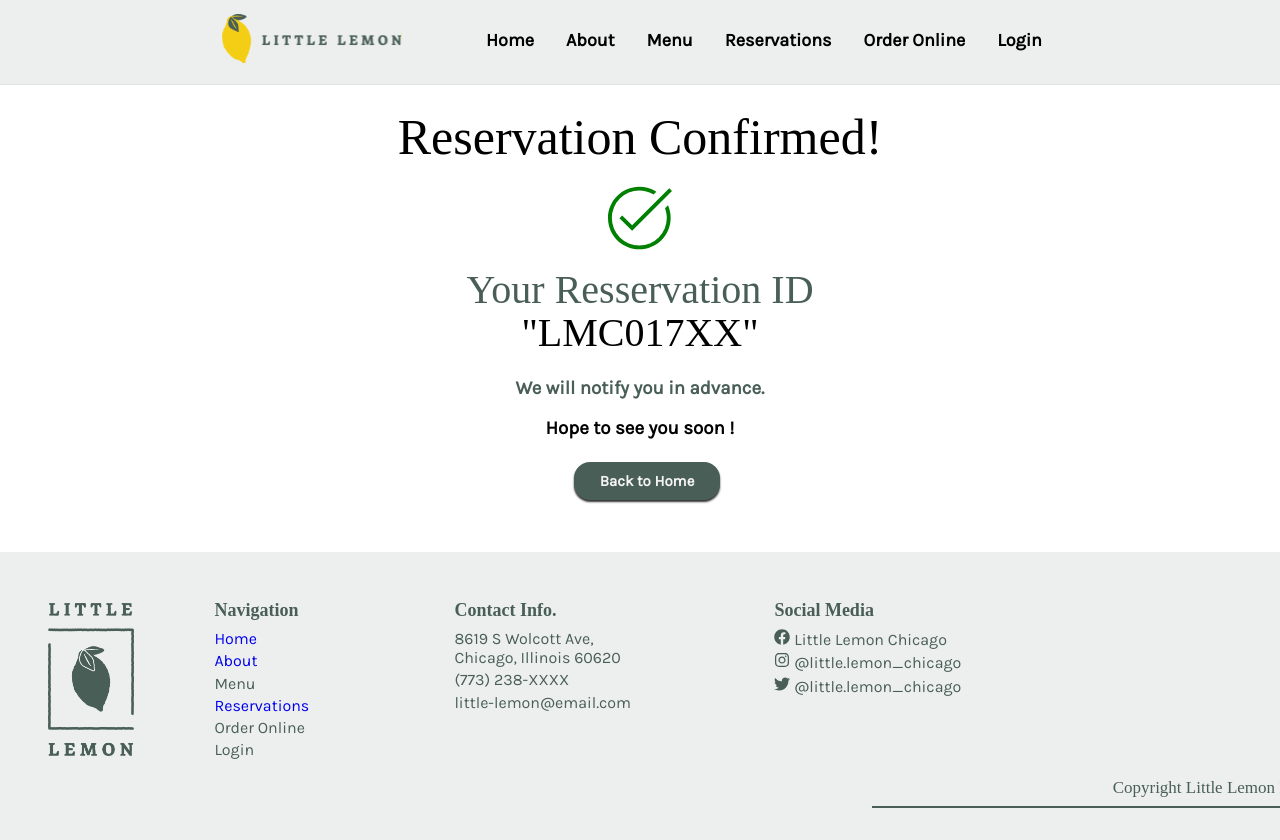
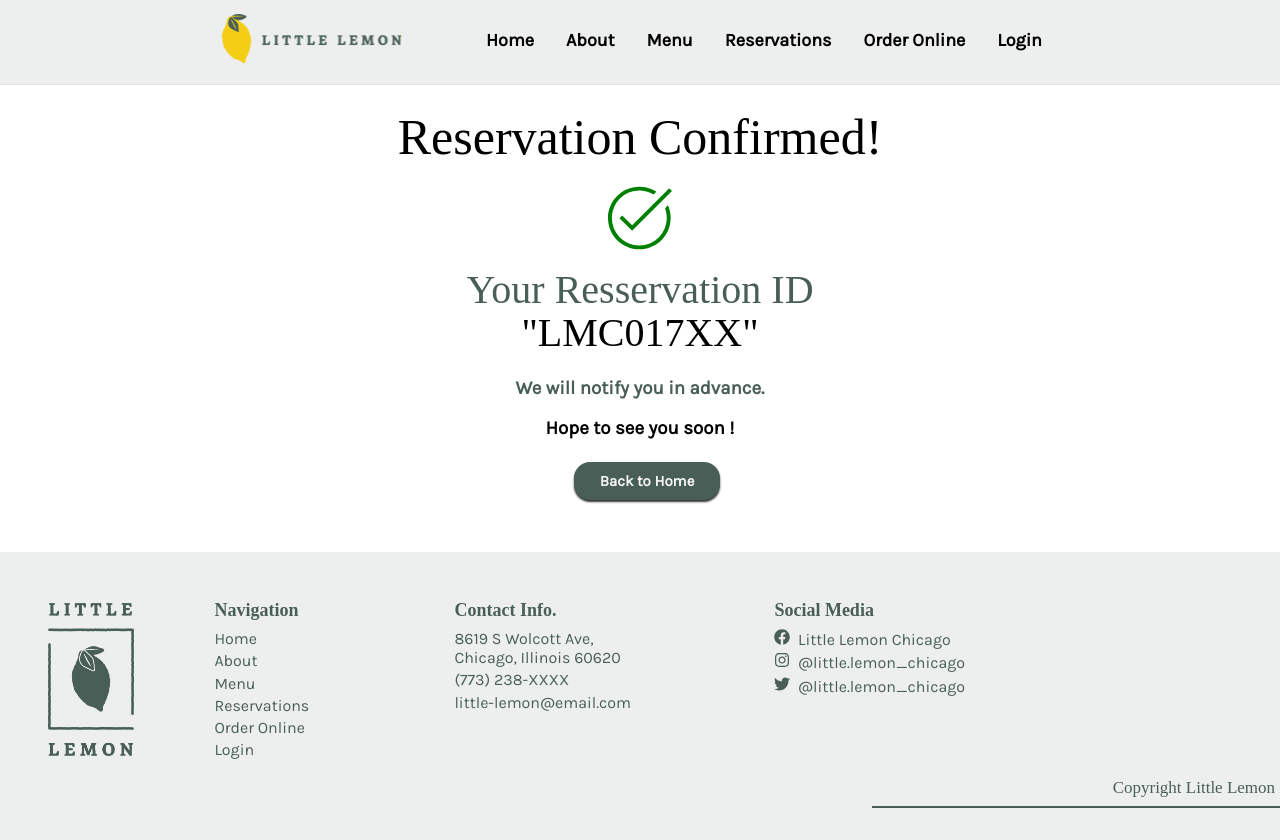
Before and after one commit to FurnWu/Little-Lemon, a React (Create React App) app in the folder little-lemon/: page /comfirm-reservation in a window 1280 px wide. Shown: the top 840 px of the page. Built offline with nearby package versions, Linux system fonts and the light colour scheme; a web font is replaced by a local one.

Commit message:
styling footer

```diff
--- a/little-lemon/src/Footer.js
+++ b/little-lemon/src/Footer.js
@@ -12,10 +12,10 @@ function Footer() {
             <div className="navigation">
                <ul>
                     <ul style={{fontWeight:'bold', fontFamily:"Markazi", fontSize:"18px", paddingBottom:"0.5rem"}}>Navigation</ul>
-                    <ul style={{paddingBottom:"0.2rem"}}><Link to="/" className="nav-item" style={{ textDecoration: 'none' }}>Home</Link></ul>
-                    <ul style={{paddingBottom:"0.2rem"}}><Link to="/about-us" className="nav-item" style={{ textDecoration: 'none' }}>About</Link></ul>
+                    <ul style={{paddingBottom:"0.2rem"}}><Link to="/">Home</Link></ul>
+                    <ul style={{paddingBottom:"0.2rem"}}><Link to="/about-us">About</Link></ul>
                     <ul style={{paddingBottom:"0.2rem"}}>Menu</ul>
-                    <ul style={{paddingBottom:"0.2rem"}}><Link to="/reservations" className="nav-item" style={{ textDecoration: 'none' }}>Reservations</Link></ul>
+                    <ul style={{paddingBottom:"0.2rem"}}><Link to="/reservations">Reservations</Link></ul>
                     <ul style={{paddingBottom:"0.2rem"}}>Order Online</ul>
                     <ul style={{paddingBottom:"0.2rem"}}>Login</ul>
                </ul>
@@ -31,9 +31,9 @@ function Footer() {
             <div className="social-media">
                 <ul>
                     <ul style={{fontWeight:'bold', fontFamily:"Markazi", fontSize:"18px", paddingBottom:"0.5rem"}}>Social Media</ul>
-                    <ul style={{paddingBottom:"0.2rem"}}><FaFacebook/> Little Lemon Chicago</ul>
-                    <ul style={{paddingBottom:"0.2rem"}}><FaInstagram/> @little.lemon_chicago</ul>
-                    <ul style={{paddingBottom:"0.2rem"}}><FaTwitter/> @little.lemon_chicago</ul>
+                    <ul style={{paddingBottom:"0.2rem"}}><a href='https://www.facebook.com/'><FaFacebook/> &nbsp;Little Lemon Chicago</a></ul>
+                    <ul style={{paddingBottom:"0.2rem"}}><a href='https://www.instagram.com/'><FaInstagram/>&nbsp;&nbsp;@little.lemon_chicago</a></ul>
+                    <ul style={{paddingBottom:"0.2rem"}}><a href='https://twitter.com/'><FaTwitter/>&nbsp;&nbsp;@little.lemon_chicago</a></ul>
                 </ul>
             </div>
 
--- a/little-lemon/src/Styling/Footer.css
+++ b/little-lemon/src/Styling/Footer.css
@@ -29,6 +29,24 @@
     flex-wrap: wrap;
 }
 
+.footer a:link {
+  color: #495E57;
+  text-decoration: none;
+}
+.footer a:visited {
+  color: #495E57;
+  text-decoration: none;
+}
+.footer a:hover {
+  color: #495E57;
+  text-decoration: none;
+  font-weight: bold;
+}
+.footer a:active {
+  color: #495E57;
+  text-decoration: none;
+}
+
 .contact {
     text-align: left;
     background-color: none;
@@ -42,6 +60,7 @@
     background-color: none;
     flex-wrap: wrap;
 }
+
 
 .copyright {
     background-color: none;
```
